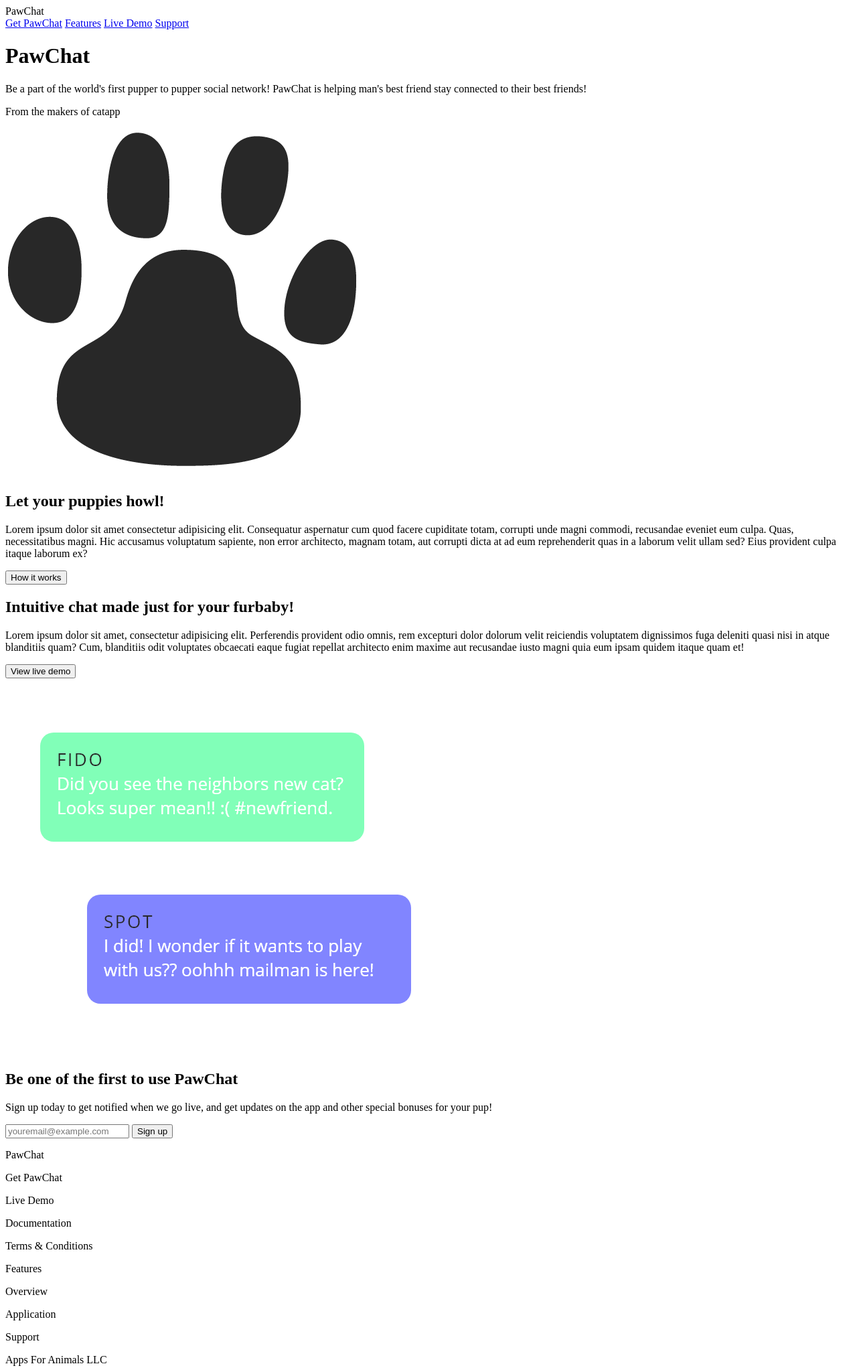
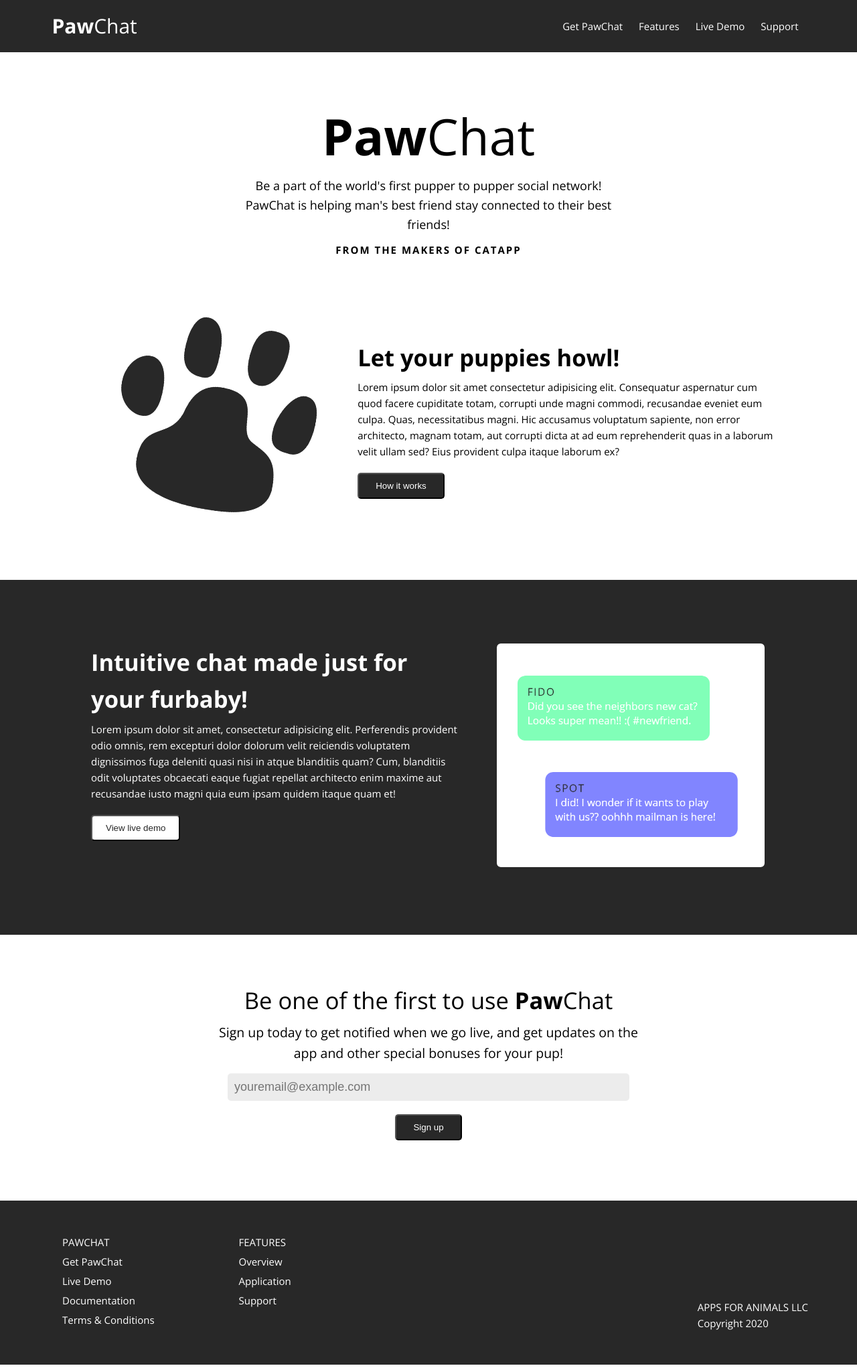
Before and after one commit to johncoryk/pawchat, a plain HTML site: page index.html in a window 1280 px wide. Shown: the top 2043 px of the page at 67% size. Drawn offline with nearby package versions, Linux system fonts and the light colour scheme.

Commit message:
Push of working version - not yet mobile

```diff
--- a/index.html
+++ b/index.html
@@ -1,19 +1,18 @@
 <!DOCTYPE html>
 <html lang="en">
-
   <head>
-    <meta charset="UTF-8">
-    <meta name="viewport" content="width=device-width, initial-scale=1.0">
-    <meta http-equiv="X-UA-Compatible" content="ie=edge">
+    <meta charset="UTF-8" />
+    <meta name="viewport" content="width=device-width, initial-scale=1.0" />
+    <meta http-equiv="X-UA-Compatible" content="ie=edge" />
+    <link rel="stylesheet" href="./styles/style.css" />
     <title>PawChat</title>
   </head>
 
   <body>
-
     <header class="top-bar">
       <div class="top-info">
-            <div class="top-logo">PawChat</div>
-            <div class="nav-links">
+        <div class="top-logo"><b>Paw</b>Chat</div>
+        <div class="top-nav-links">
           <a href="#">Get PawChat</a>
           <a href="#">Features</a>
           <a href="#">Live Demo</a>
@@ -24,26 +23,29 @@
 
     <main class="main-container">
       <div class="title-info">
-            <h1 class="title-logo">
-                PawChat
-            </h1>
-            <p class="sub-info">Be a part of the world's first pupper to pupper
-                social network! PawChat is helping man's best
-                friend stay connected to their best friends!
+        <h1 class="title-logo"><b>Paw</b>Chat</h1>
+        <p class="sub-info">
+          Be a part of the world's first pupper to pupper social network!
+          PawChat is helping man's best friend stay connected to their best
+          friends!
         </p>
         <p class="sub-caps">From the makers of catapp</p>
       </div>
 
       <section class="section-2">
         <div class="paw-print">
-                <img src="assets/pawchat_logo_black.png" alt="paw print">
+          <img src="assets/pawchat_logo_black.png" alt="paw print" />
         </div>
         <div class="how-it-works">
           <h2>Let your puppies howl!</h2>
-                <p>Lorem ipsum dolor sit amet consectetur adipisicing elit. Consequatur aspernatur cum quod facere
-                    cupiditate totam, corrupti unde magni commodi, recusandae eveniet eum culpa. Quas, necessitatibus
-                    magni. Hic accusamus voluptatum sapiente, non error architecto, magnam totam, aut corrupti dicta at
-                    ad eum reprehenderit quas in a laborum velit ullam sed? Eius provident culpa itaque laborum ex?</p>
+          <p>
+            Lorem ipsum dolor sit amet consectetur adipisicing elit. Consequatur
+            aspernatur cum quod facere cupiditate totam, corrupti unde magni
+            commodi, recusandae eveniet eum culpa. Quas, necessitatibus magni.
+            Hic accusamus voluptatum sapiente, non error architecto, magnam
+            totam, aut corrupti dicta at ad eum reprehenderit quas in a laborum
+            velit ullam sed? Eius provident culpa itaque laborum ex?
+          </p>
           <button class="btn btn-black">How it works</button>
         </div>
       </section>
@@ -52,53 +54,57 @@
         <div class="chat-example">
           <div class="demo-info">
             <h2>Intuitive chat made just for your furbaby!</h2>
-                    <p>Lorem ipsum dolor sit amet, consectetur adipisicing elit. Perferendis provident odio omnis, rem
-                        excepturi dolor dolorum velit reiciendis voluptatem dignissimos fuga deleniti quasi nisi in
-                        atque blanditiis quam? Cum, blanditiis odit voluptates obcaecati eaque fugiat repellat
-                        architecto enim maxime aut recusandae iusto magni quia eum ipsam quidem itaque quam et!</p>
+            <p>
+              Lorem ipsum dolor sit amet, consectetur adipisicing elit.
+              Perferendis provident odio omnis, rem excepturi dolor dolorum
+              velit reiciendis voluptatem dignissimos fuga deleniti quasi nisi
+              in atque blanditiis quam? Cum, blanditiis odit voluptates
+              obcaecati eaque fugiat repellat architecto enim maxime aut
+              recusandae iusto magni quia eum ipsam quidem itaque quam et!
+            </p>
             <button class="btn btn-white">View live demo</button>
           </div>
           <div class="demo-img">
-                    <img src="assets/Group 5.png" alt="chat in action">
+            <img src="assets/Group 5.png" alt="chat in action" />
           </div>
         </div>
       </section>
 
       <section class="section-4">
         <div class="signup-info">
-                <h1>Be one of the first to use PawChat</h1>
-                <p>Sign up today to get notified when we go live, and get updates on the app and other special bonuses
-                    for your pup!</p>
-                <input type="email" placeholder="youremail@example.com">
+          <h2>Be one of the first to use <b>Paw</b>Chat</h2>
+          <p>
+            Sign up today to get notified when we go live, and get updates on
+            the app and other special bonuses for your pup!
+          </p>
+          <input type="email" placeholder="youremail@example.com" />
           <button class="btn btn-black">Sign up</button>
         </div>
       </section>
+    </main>
 
     <footer class="footer">
       <div class="footer-info">
         <div class="footer-links">
           <div class="footer-app-links">
             <p class="footer-links-title">PawChat</p>
-                        <p>Get PawChat</p>
-                        <p>Live Demo</p>
-                        <p>Documentation</p>
-                        <p>Terms & Conditions</p>
+            <a href="#">Get PawChat</a>
+            <a href="#">Live Demo</a>
+            <a href="#">Documentation</a>
+            <a href="#">Terms & Conditions</a>
           </div>
           <div class="feature-links">
-                        <p class="foooter-links-title">Features</p>
-                        <p>Overview</p>
-                        <p>Application</p>
-                        <p>Support</p>
+            <p class="footer-links-title">Features</p>
+            <a href="#">Overview</p>
+            <a href="#">Application</a>
+            <a href="#">Support</a>
           </div>
         </div>
         <div class="footer-app-info">
-                    <p>Apps For Animals LLC</p>
+          <a href="#" class="footer-links-title">Apps For Animals LLC</a href="#">
           <p>Copyright 2020</p>
         </div>
       </div>
     </footer>
-    </main>
-
   </body>
-
 </html>
--- /dev/null
+++ b/styles/style.scss
@@ -0,0 +1,266 @@
+@import url('https://fonts.googleapis.com/css?family=Open+Sans:400,700&display=swap');
+
+$darkPrimary: #282828;
+$darkSecondary: #ececec;
+$colorPrimary: #8185ff;
+
+html {
+  box-sizing: border-box;
+  font-size: 15px;
+}
+
+*,
+*:before,
+*:after {
+  box-sizing: inherit;
+  margin: 0;
+  padding: 0;
+}
+
+body {
+  font-family: 'Open Sans', sans-serif;
+  line-height: 1.6;
+
+  a {
+    color: #fff;
+    text-decoration: none;
+    transition: ease 200ms;
+
+    &:hover {
+      color: $colorPrimary;
+    }
+  }
+}
+
+h2 {
+  font-size: 2.3rem;
+}
+
+.top-bar {
+  background: $darkPrimary;
+  height: auto;
+  padding: 1rem;
+}
+
+.top-info {
+  display: grid;
+  grid-template-columns: 1fr 1fr;
+  height: 100%;
+  max-width: 90%;
+  margin: auto;
+
+  .top-logo {
+    color: #fff;
+    align-self: center;
+    justify-self: start;
+    font-size: 2rem;
+  }
+
+  .top-nav-links {
+    color: #fff;
+    align-self: center;
+    justify-self: end;
+    font-size: 1.2;
+
+    a {
+      padding: 0 10px;
+    }
+  }
+}
+
+.main-container {
+  margin: 0 auto;
+
+  .title-info {
+    text-align: center;
+    margin: 65px auto 0;
+    width: auto;
+
+    h1 {
+      font-size: 5rem;
+      font-weight: normal;
+    }
+
+    .sub-info {
+      max-width: 45%;
+      margin: 0 auto 12px;
+      font-size: 1.2rem;
+    }
+
+    .sub-caps {
+      text-transform: uppercase;
+      font-weight: bold;
+      letter-spacing: 2px;
+      margin: 0 auto 12px;
+    }
+  }
+}
+
+.section-2 {
+  display: grid;
+  grid-template-columns: 40% 60%;
+  margin: 75px auto;
+  padding: 15px;
+  max-width: 85%;
+
+  .paw-print {
+    justify-self: center;
+    align-self: center;
+    height: auto;
+    width: auto;
+
+    img {
+      max-width: 300px;
+      height: auto;
+      transform: rotate(10deg);
+    }
+  }
+
+  .how-it-works {
+    align-self: center;
+
+    h2 {
+      margin-bottom: 5px;
+    }
+  }
+}
+
+.btn-black {
+  background-color: $darkPrimary;
+  color: #fff;
+  border-radius: 5px;
+  padding: 10px 25px;
+  margin-top: 20px;
+  transition: ease 300ms;
+  font-size: 1.2;
+
+  &:hover {
+    background-color: #fff;
+    color: $darkPrimary;
+  }
+}
+
+.section-3 {
+  background-color: $darkPrimary;
+  height: auto;
+  padding: 10px;
+
+  .demo-info {
+    padding-right: 55px;
+  }
+
+  h2 {
+    margin-bottom: 5px;
+  }
+
+  .chat-example {
+    max-width: 80%;
+    display: grid;
+    grid-template-columns: 60% 40%;
+    margin: 85px auto;
+    color: #fff;
+
+    .demo-img {
+      justify-self: center;
+      align-self: center;
+      height: auto;
+      width: auto;
+
+      img {
+        max-width: 400px;
+        height: auto;
+      }
+    }
+  }
+}
+
+.btn-white {
+  background-color: #fff;
+  color: $darkPrimary;
+  border-radius: 5px;
+  padding: 10px 20px;
+  margin-top: 20px;
+  transition: ease 300ms;
+
+  &:hover {
+    background-color: $darkPrimary;
+    color: #fff;
+  }
+}
+
+.section-4 {
+  max-width: 90%;
+  margin: 70px auto;
+
+  .signup-info {
+    text-align: center;
+
+    h2 {
+      font-weight: normal;
+      margin-bottom: 5px;
+    }
+
+    p {
+      max-width: 55%;
+      margin: auto;
+      font-size: 1.3rem;
+    }
+
+    input {
+      width: 600px;
+      margin: 15px auto 0;
+      height: auto;
+      border-radius: 5px;
+      background-color: $darkSecondary;
+      color: $darkPrimary;
+      border-style: none;
+      padding: 10px;
+      display: block;
+    }
+
+    input[type='email'] {
+      font-size: 1.2rem;
+    }
+  }
+}
+
+.footer {
+  background-color: $darkPrimary;
+  height: auto;
+  padding: 10px;
+  margin: 90px auto 0;
+
+  .footer-info {
+    display: grid;
+    grid-template-columns: 1fr 1fr;
+    color: #fff;
+    margin: 40px auto;
+    max-width: 90%;
+
+    .footer-links {
+      display: grid;
+      grid-template-columns: 1fr 1fr;
+      padding: 0 20px;
+
+      .footer-app-links {
+        display: grid;
+        grid-template-rows: repeat(5, 1fr);
+      }
+
+      .feature-links {
+        display: grid;
+        grid-template-rows: repeat(5, 1fr);
+      }
+    }
+  }
+
+  .footer-app-info {
+    justify-self: end;
+    align-self: end;
+  }
+}
+
+.footer-links-title {
+  text-transform: uppercase;
+  margin-bottom: 5px;
+}
```
Also changed, not shown: styles/style.css (added), 2 other files. Lines whose indentation alone changed are shown as unchanged.
